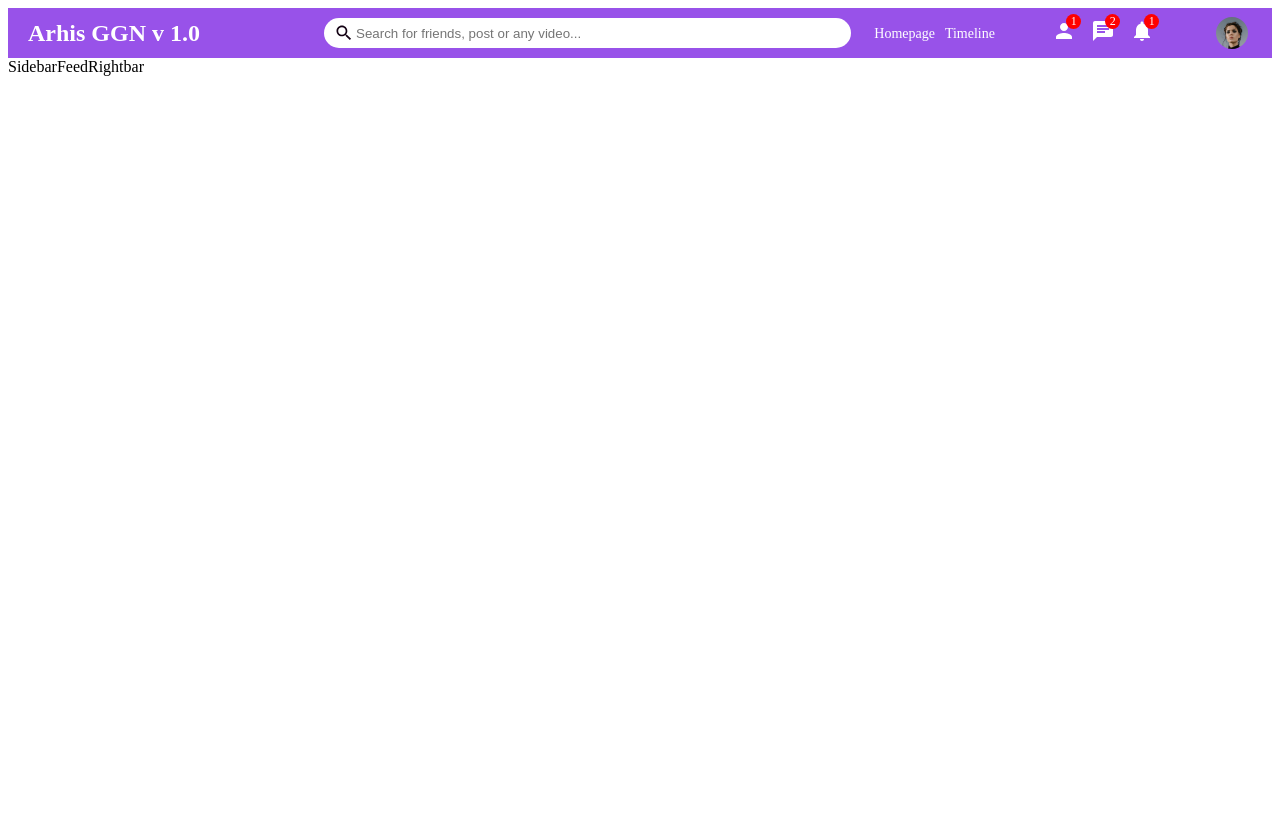
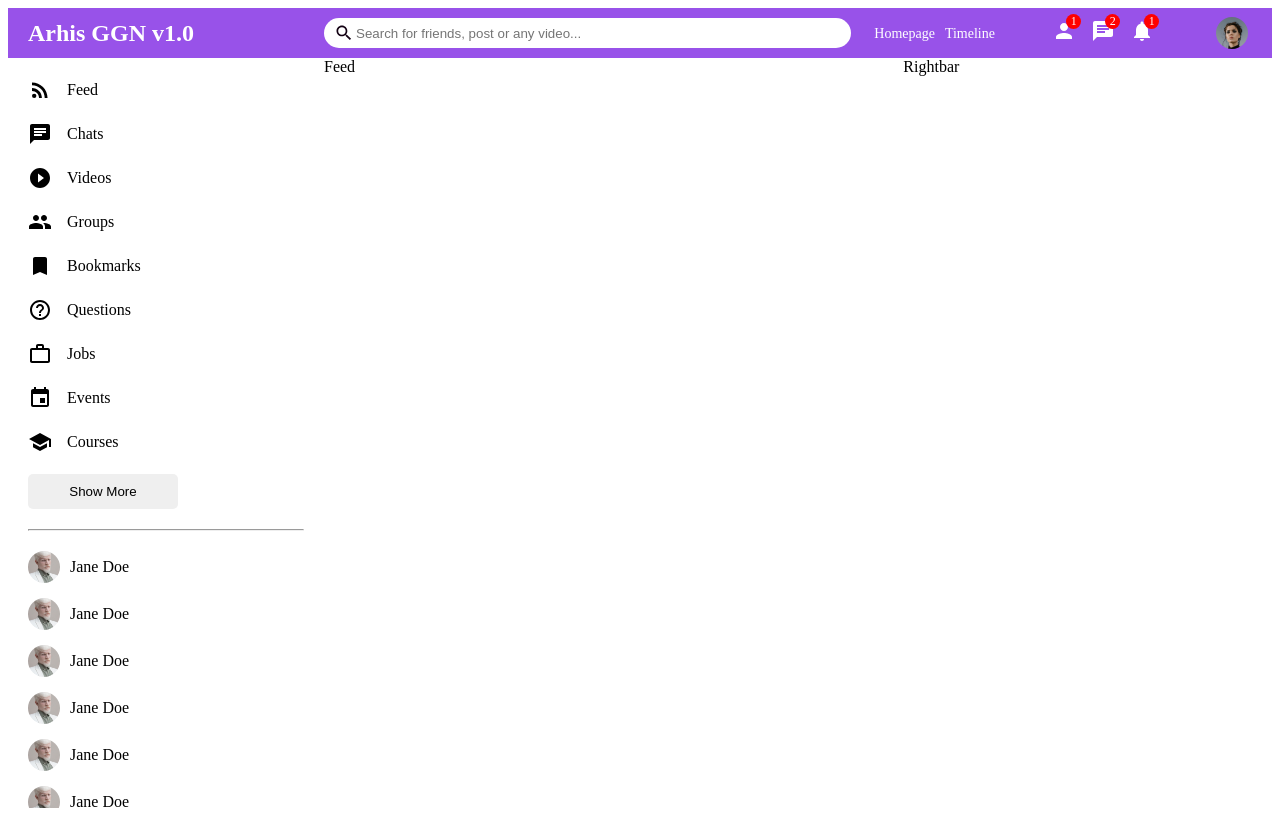
Before and after one commit to Victor-Nikliaiev/react-soc-network, a React (Vite) app: page / in a window 1280 px wide. Built offline with nearby package versions, Linux system fonts and the light colour scheme.

Commit message:
Done with Sidebar

```diff
--- a/src/components/feed/Feed.styled.js
+++ b/src/components/feed/Feed.styled.js
@@ -1,3 +1,5 @@
 import styled from "styled-components";
 
-export const StyledFeed = styled.div``;
+export const Feed = styled.div`
+    flex: 5.5;
+`;
--- a/src/components/feed/index.jsx
+++ b/src/components/feed/index.jsx
@@ -1,3 +1,5 @@
+import * as S from "./Feed.styled.js";
+
 export const Feed = () => {
-    return <div className='feed'>Feed</div>;
+    return <S.Feed>Feed</S.Feed>;
 };
--- /dev/null
+++ b/src/components/rightbar/Rightbar.styled.js
@@ -0,0 +1,5 @@
+import styled from "styled-components";
+
+export const Rightbar = styled.div`
+    flex: 3.5;
+`;
--- a/src/components/rightbar/index.jsx
+++ b/src/components/rightbar/index.jsx
@@ -1,3 +1,5 @@
+import * as S from "./Rightbar.styled.js";
+
 export const Rightbar = () => {
-    return <div>Rightbar</div>;
+    return <S.Rightbar>Rightbar</S.Rightbar>;
 };
--- /dev/null
+++ b/src/components/sidebar/Sidebar.styled.js
@@ -0,0 +1,75 @@
+import styled from "styled-components";
+
+export const Sidebar = styled.div`
+    flex: 3;
+    height: calc(100vh - 50px);
+    overflow-y: scroll;
+
+    &::-webkit-scrollbar {
+        width: 5px;
+    }
+
+    &::-webkit-scrollbar-track {
+        background-color: #f1f1f1;
+    }
+
+    &::-webkit-scrollbar-thumb {
+        background-color: gray;
+    }
+`;
+
+export const SidebarWrapper = styled.div`
+    padding: 20px;
+`;
+
+export const SidebarList = styled.ul`
+    padding: 0;
+    margin: 0;
+    list-style: none;
+`;
+
+export const SidebarListItem = styled.li`
+    display: flex;
+    align-items: center;
+    margin-bottom: 20px;
+`;
+
+export const SidebarListItemText = styled.span``;
+
+export const getSideBarIconStyles = icon => styled(icon)`
+    margin-right: 15px;
+`;
+
+export const SidebarButton = styled.button`
+    width: 150px;
+    border: none;
+    padding: 10px;
+    border-radius: 5px;
+    font-weight: 500;
+`;
+
+export const SidebarHr = styled.hr`
+    margin: 20px 0;
+`;
+
+export const SidebarFriendList = styled.ul`
+    padding: 0;
+    margin: 0;
+    list-style: none;
+`;
+
+export const SidebarFriend = styled.li`
+    display: flex;
+    align-items: center;
+    margin-bottom: 15px;
+`;
+
+export const SidebarFriendImage = styled.img`
+    width: 32px;
+    height: 32px;
+    border-radius: 50%;
+    object-fit: cover;
+    margin-right: 10px;
+`;
+
+export const SidebarFriendName = styled.span``;
--- a/src/components/sidebar/index.jsx
+++ b/src/components/sidebar/index.jsx
@@ -1,3 +1,140 @@
+import {
+    Bookmark,
+    Chat,
+    Event,
+    Group,
+    HelpOutline,
+    PlayCircleFilledOutlined,
+    RssFeed,
+    School,
+    WorkOutline,
+} from "@material-ui/icons";
+
+import React from "react";
+import * as S from "./Sidebar.styled.js";
+
+const menuItems = [
+    {
+        title: "Feed",
+        icon: S.getSideBarIconStyles(RssFeed),
+    },
+
+    {
+        title: "Chats",
+        icon: S.getSideBarIconStyles(Chat),
+    },
+    {
+        title: "Videos",
+        icon: S.getSideBarIconStyles(PlayCircleFilledOutlined),
+    },
+    {
+        title: "Groups",
+        icon: S.getSideBarIconStyles(Group),
+    },
+    {
+        title: "Bookmarks",
+        icon: S.getSideBarIconStyles(Bookmark),
+    },
+    {
+        title: "Questions",
+        icon: S.getSideBarIconStyles(HelpOutline),
+    },
+    {
+        title: "Jobs",
+        icon: S.getSideBarIconStyles(WorkOutline),
+    },
+    {
+        title: "Events",
+        icon: S.getSideBarIconStyles(Event),
+    },
+    {
+        title: "Courses",
+        icon: S.getSideBarIconStyles(School),
+    },
+];
+
 export const Sidebar = () => {
-    return <div className='sidebar'>Sidebar</div>;
+    return (
+        <S.Sidebar>
+            <S.SidebarWrapper>
+                <S.SidebarList>
+                    {menuItems.map(({ title, icon: Icon }) => (
+                        <S.SidebarListItem key={crypto.randomUUID()}>
+                            <Icon />
+                            <S.SidebarListItemText>
+                                {title}
+                            </S.SidebarListItemText>
+                        </S.SidebarListItem>
+                    ))}
+                </S.SidebarList>
+                <S.SidebarButton>Show More</S.SidebarButton>
+                <S.SidebarHr />
+                <S.SidebarFriendList>
+                    <S.SidebarFriend>
+                        <S.SidebarFriendImage
+                            src='/assets/person/2.jpeg'
+                            alt=''
+                        />
+                        <S.SidebarFriendName>Jane Doe</S.SidebarFriendName>
+                    </S.SidebarFriend>
+                    <S.SidebarFriend>
+                        <S.SidebarFriendImage
+                            src='/assets/person/2.jpeg'
+                            alt=''
+                        />
+                        <S.SidebarFriendName>Jane Doe</S.SidebarFriendName>
+                    </S.SidebarFriend>
+                    <S.SidebarFriend>
+                        <S.SidebarFriendImage
+                            src='/assets/person/2.jpeg'
+                            alt=''
+                        />
+                        <S.SidebarFriendName>Jane Doe</S.SidebarFriendName>
+                    </S.SidebarFriend>
+                    <S.SidebarFriend>
+                        <S.SidebarFriendImage
+                            src='/assets/person/2.jpeg'
+                            alt=''
+                        />
+                        <S.SidebarFriendName>Jane Doe</S.SidebarFriendName>
+                    </S.SidebarFriend>
+                    <S.SidebarFriend>
+                        <S.SidebarFriendImage
+                            src='/assets/person/2.jpeg'
+                            alt=''
+                        />
+                        <S.SidebarFriendName>Jane Doe</S.SidebarFriendName>
+                    </S.SidebarFriend>
+                    <S.SidebarFriend>
+                        <S.SidebarFriendImage
+                            src='/assets/person/2.jpeg'
+                            alt=''
+                        />
+                        <S.SidebarFriendName>Jane Doe</S.SidebarFriendName>
+                    </S.SidebarFriend>
+                    <S.SidebarFriend>
+                        <S.SidebarFriendImage
+                            src='/assets/person/2.jpeg'
+                            alt=''
+                        />
+                        <S.SidebarFriendName>Jane Doe</S.SidebarFriendName>
+                    </S.SidebarFriend>
+                    <S.SidebarFriend>
+                        <S.SidebarFriendImage
+                            src='/assets/person/2.jpeg'
+                            alt=''
+                        />
+                        <S.SidebarFriendName>Jane Doe</S.SidebarFriendName>
+                    </S.SidebarFriend>
+                    <S.SidebarFriend>
+                        <S.SidebarFriendImage
+                            src='/assets/person/2.jpeg'
+                            alt=''
+                        />
+                        <S.SidebarFriendName>Jane Doe</S.SidebarFriendName>
+                    </S.SidebarFriend>
+                </S.SidebarFriendList>
+            </S.SidebarWrapper>
+        </S.Sidebar>
+    );
 };
--- a/src/components/topbar/index.jsx
+++ b/src/components/topbar/index.jsx
@@ -1,11 +1,11 @@
-import { Chat, Notifications, Person, Search } from "@material-ui/icons";
+import { Chat, Notifications, Person } from "@material-ui/icons";
 import * as S from "./Topbar.styled.js";
 
 export const Topbar = () => {
     return (
         <S.TopbarContainer>
             <S.TopbarLeft>
-                <S.Logo>Arhis GGN v 1.0</S.Logo>
+                <S.Logo>Arhis GGN v1.0</S.Logo>
             </S.TopbarLeft>
             <S.TopbarCenter>
                 <S.Searchbar>
```
